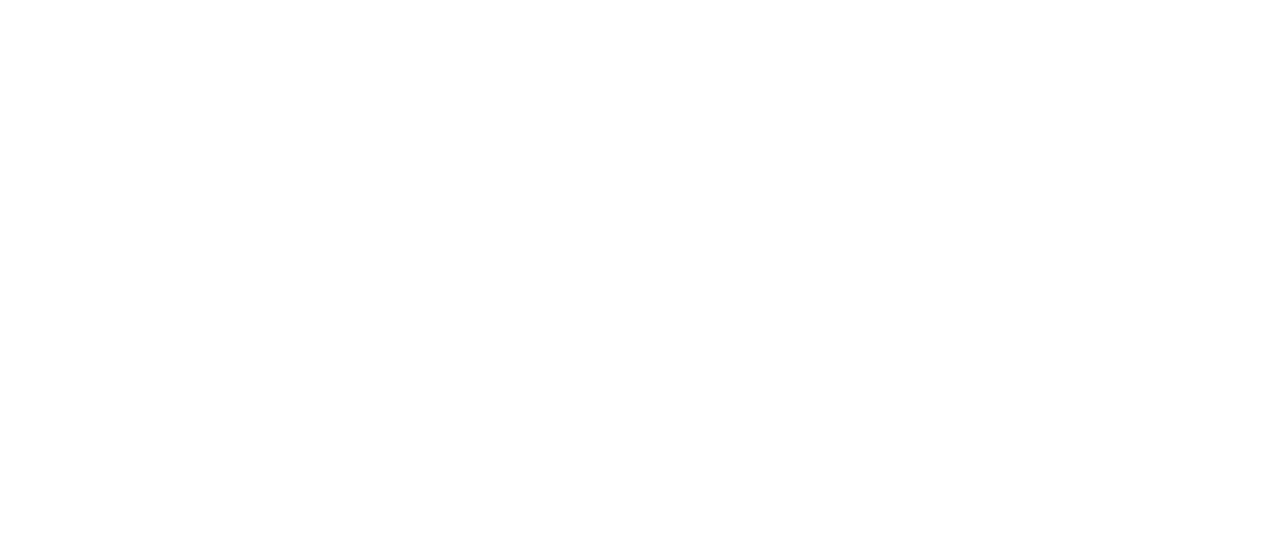
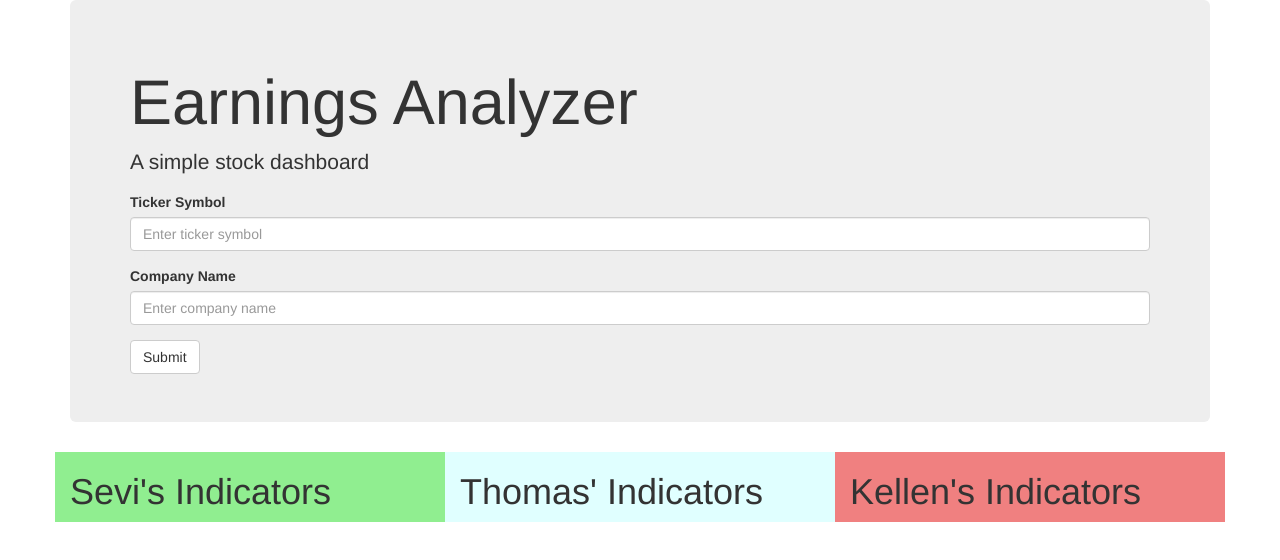
Before and after one commit to kellensabhlok/stockbot, a plain HTML site: page index.html in a window 1280 px wide. Drawn offline with nearby package versions, Linux system fonts and the light colour scheme.

Commit message:
front page css

```diff
--- /dev/null
+++ b/index.css
@@ -0,0 +1,9 @@
+.a{
+    background-color: lightgreen;
+}
+.b{
+    background-color: lightcyan !important;
+}
+.c{
+    background-color: lightcoral;
+}
--- a/index.html
+++ b/index.html
@@ -5,8 +5,57 @@
     <meta http-equiv="X-UA-Compatible" content="IE=edge">
     <meta name="viewport" content="width=device-width, initial-scale=1.0">
     <title>Stockbot</title>
+    <!-- install bootstrap from cdn -->
+    <link rel="stylesheet" href="https://maxcdn.bootstrapcdn.com/bootstrap/3.3.7/css/bootstrap.min.css">
+    <!-- also install jquery -->
+    <script src="https://ajax.googleapis.com/ajax/libs/jquery/3.2.1/jquery.min.js"></script>
+    <!-- also install bootstrap js -->
+    <script src="https://maxcdn.bootstrapcdn.com/bootstrap/3.3.7/js/bootstrap.min.js"></script>
+    <!-- also install font awesome -->
+    <link rel="stylesheet" href="https://cdnjs.cloudflare.com/ajax/libs/font-awesome/4.7.0/css/font-awesome.min.css">
+
+
+    <!-- import the index.css -->
+    <link rel="stylesheet" href="index.css">
 </head>
 <body>
+    <div class="container">
+        <div class="jumbotron">
+            <h1>Earnings Analyzer</h1>
+            <p>A simple stock dashboard</p>
 
+            <!-- create a form to enter a ticker symbol and company name, execute main.py when the button is clicked-->
+            <form action="main.py" method="post">
+                <div class="form-group">
+                    <label for="ticker">Ticker Symbol</label>
+                    <input type="text" class="form-control" id="ticker" name="ticker" placeholder="Enter ticker symbol">
+                </div>
+                <div class="form-group">
+                    <label for="company">Company Name</label>
+                    <input type="text" class="form-control" id="company" name="company" placeholder="Enter company name">
+                </div>
+                <button type="submit" class="btn btn-default">Submit</button>
+        </div>
+    </div>
+
+
+
+    <div class="container">
+
+        <div class="row">
+            <div class="col-md-6 col-lg-4 col-sm-11 a">
+                <h1>Sevi's Indicators</h1>
+
+            </div>
+            <div class="col-md-4 col-lg-4 col-sm-11 b">
+                <h1>Thomas' Indicators</h1>
+
+            </div>
+            <div class="col-md-4 col-lg-4 col-sm-11 c">
+                <h1>Kellen's Indicators</h1>
+
+            </div>
+        </div>
+    </div>
 </body>
 </html>
```
